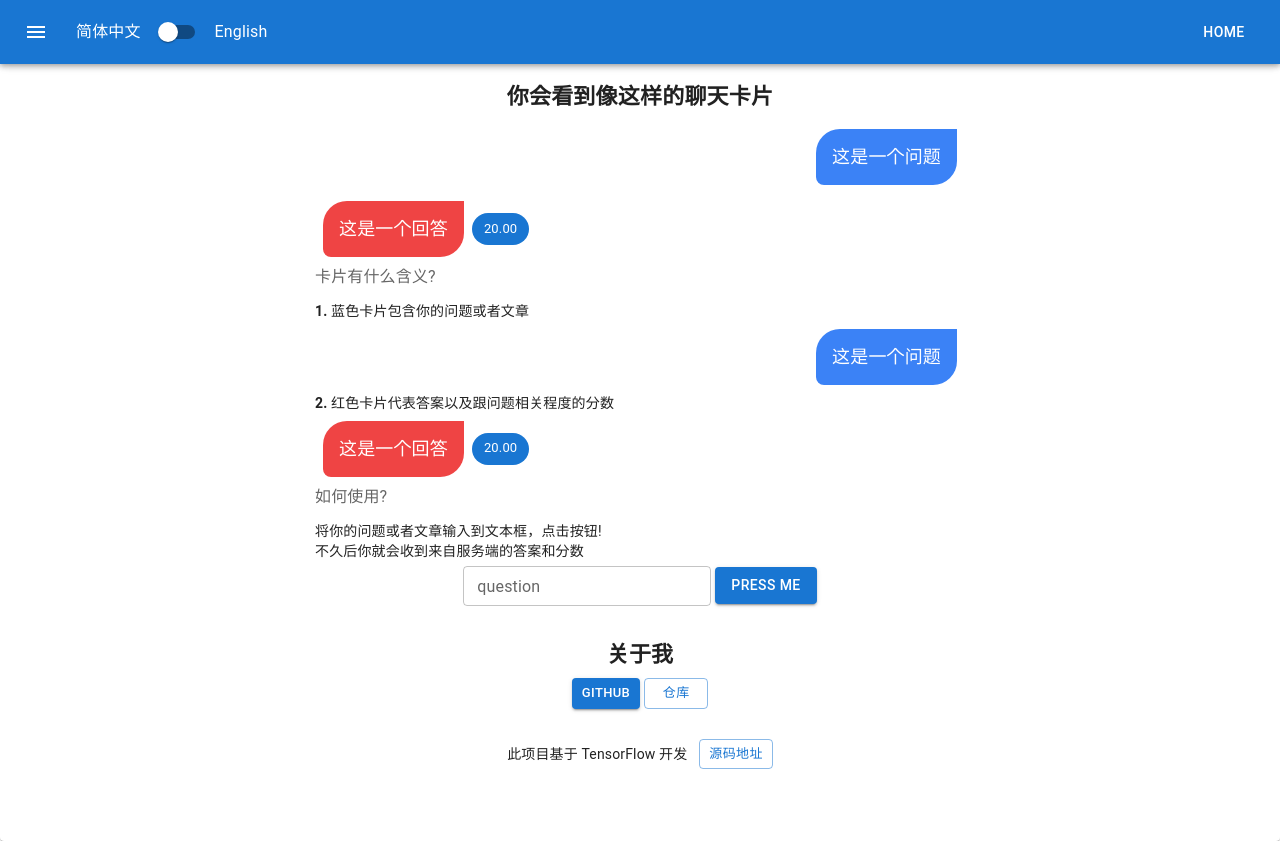
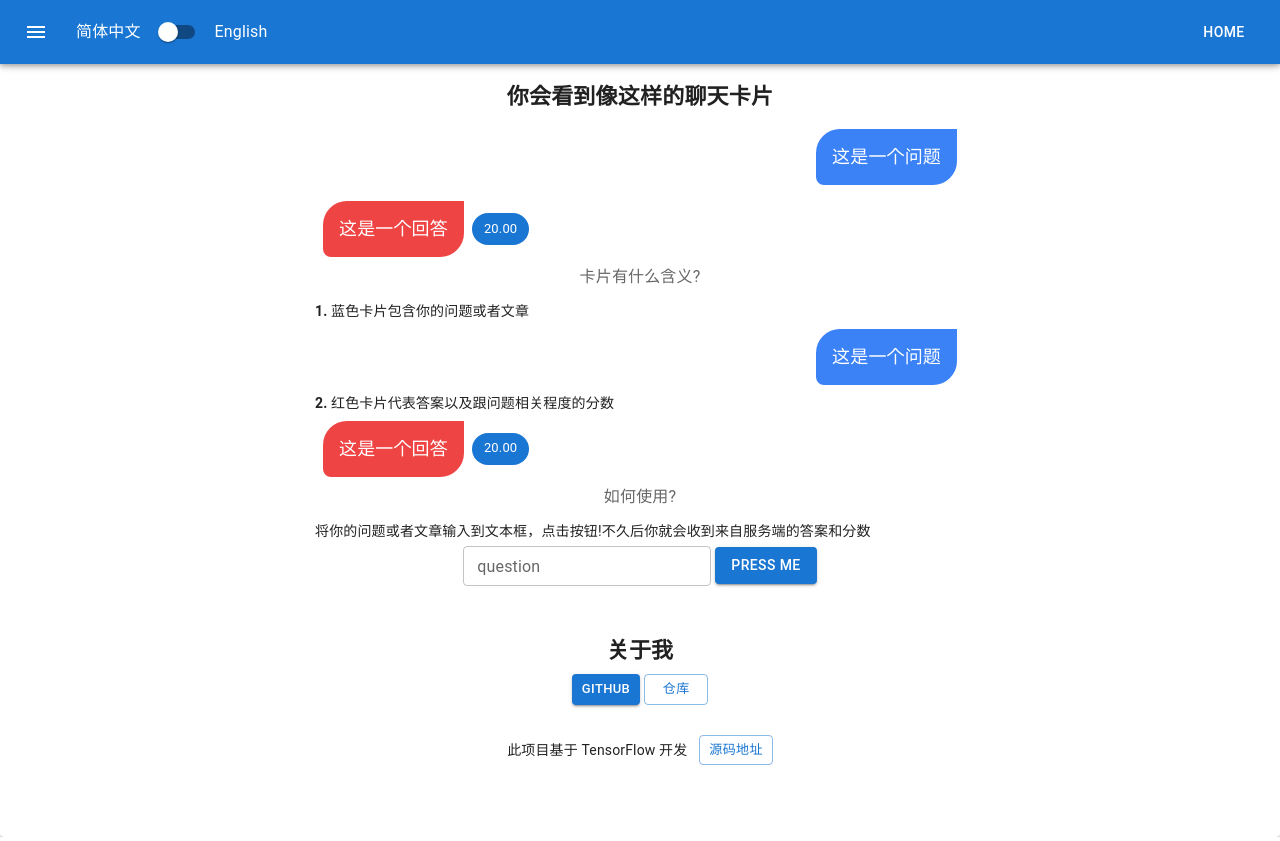
Before and after one commit to Plumbiu/nextjs_tensorflow, a Next.js app: page / in a window 1280 px wide. Built offline with nearby package versions, Linux system fonts and the light colour scheme.

Commit message:
首页样式

```diff
--- a/components/Home.tsx
+++ b/components/Home.tsx
@@ -28,7 +28,7 @@ export default function Home() {
           <QAScore type="question" question={i18n[localLanuage].home.question} />
           <QAScore type="answer" answer={i18n[localLanuage].home.answer} score={20} />
         </Typography>
-        <Typography sx={{ mb: 1.5 }} color="text.secondary">
+        <Typography sx={{ mb: 1.5, textAlign: 'center' }} color="text.secondary">
           {i18n[localLanuage].home.mean}
         </Typography>
         <Typography variant="body2" component="div">
@@ -41,18 +41,18 @@ export default function Home() {
         <Typography variant="body2" component="div">
           <b>2.</b> {i18n[localLanuage].home.redCard}
           <br />
-          <QAScore type="answer" answer={i18n[localLanuage].home.answer} score={20} />
+          <div>
+            <QAScore type="answer" answer={i18n[localLanuage].home.answer} score={20} />
+          </div>
         </Typography>
-        <Typography sx={{ mb: 1.5 }} color="text.secondary">
+        <Typography sx={{ mb: 1.5, textAlign: 'center' }} color="text.secondary">
           {i18n[localLanuage].home.use}
         </Typography>
         <Typography variant="body2" gutterBottom>
-          {i18n[localLanuage].home.input}
-          <br />
-          {i18n[localLanuage].home.receive}
+          {i18n[localLanuage].home.input}{i18n[localLanuage].home.receive}
           <br />
         </Typography>
-        <Typography className={classes.center} color="text.secondary" gutterBottom component="div">
+        <Typography className={classes.center} sx={{paddingBottom: 2}} color="text.secondary" gutterBottom component="div">
           <TextField size="small" label="question" variant="outlined" />
           <Button variant="contained">Press me</Button>
         </Typography>
```
